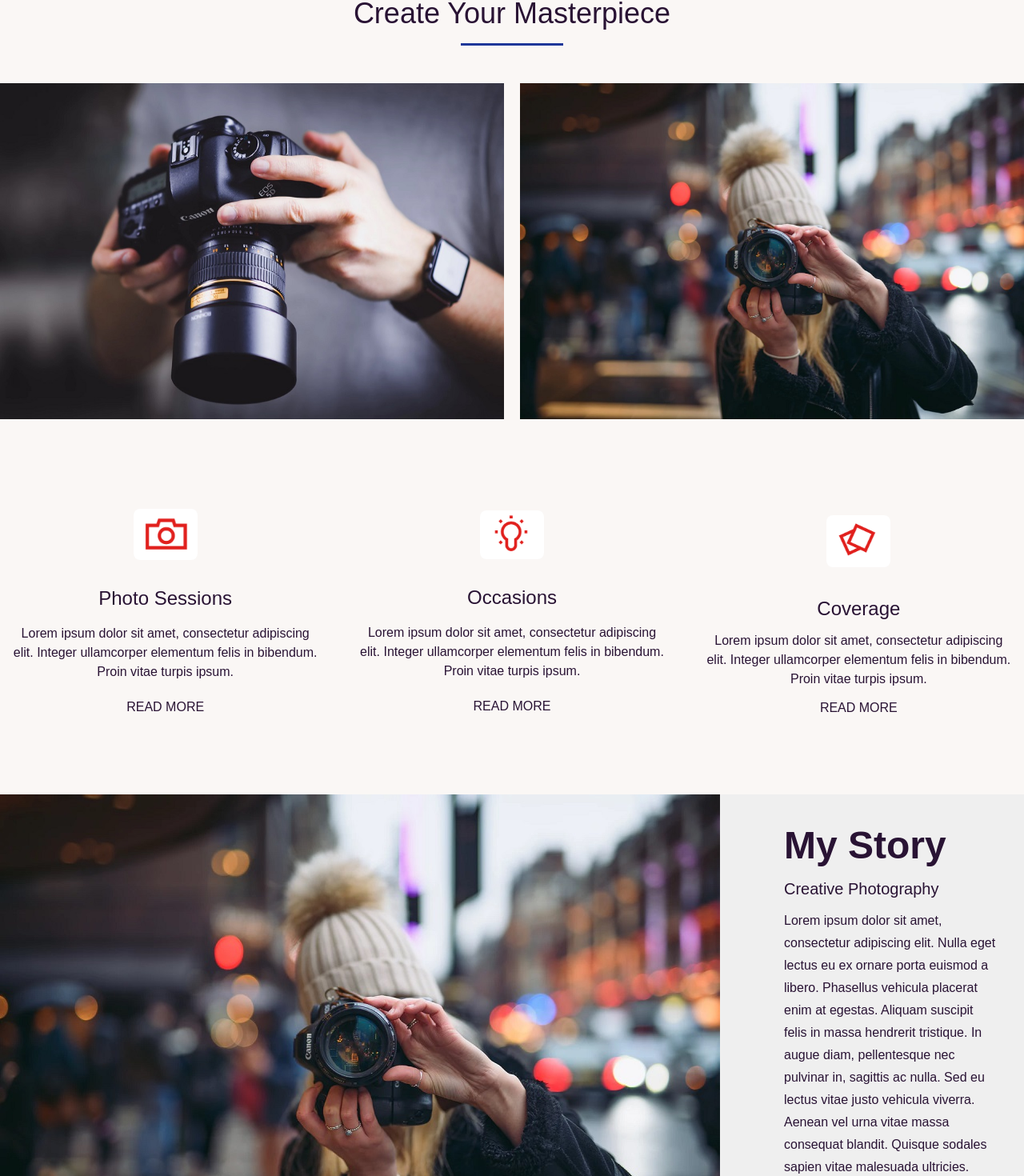
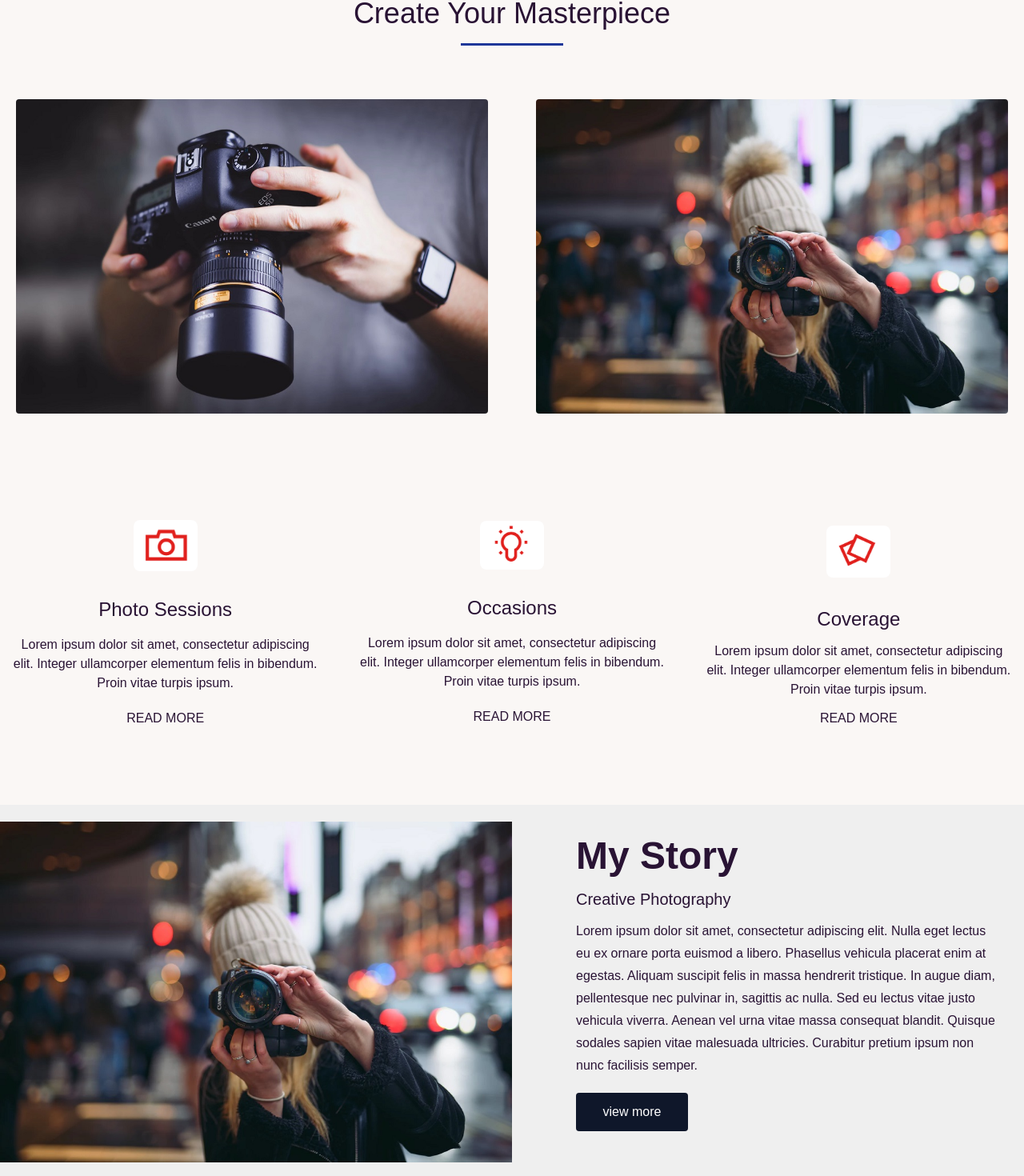
Before and after one commit to rakib53/astute-photography, a React (Create React App) app: page / in a window 1280 px wide. Shown: the part 1220-2690 px from the top of the page at 80% size. Built offline with nearby package versions, Linux system fonts and the light colour scheme; no server answers.

Commit message:
make responsive design in home page

```diff
--- a/src/pages/Home.js
+++ b/src/pages/Home.js
@@ -54,13 +54,13 @@ const Home = () => {
       <section>
         <h2 className="servicesTitle">Create Your Masterpiece</h2>
         <div className="container">
-          <div className="flex gap-5 mb-5">
-            <div>
-              <img src={photo1} alt="" />
+          <div className="grid md:grid-cols-2 gap-5 mb-5">
+            <div className="p-5">
+              <img className="rounded" src={photo1} alt="" />
             </div>
 
-            <div>
-              <img src={photo2} alt="" />
+            <div className="p-5">
+              <img className="rounded" src={photo2} alt="" />
             </div>
           </div>
         </div>
@@ -68,7 +68,7 @@ const Home = () => {
 
       <section>
         <div className="container">
-          <div className="grid grid-cols-3 gap-5 my-20">
+          <div className="grid md:grid-cols-3 gap-5 my-20">
             <div className="flex flex-col justify-center items-center  p-4 rounded-lg">
               <img src={cam} alt="" className="camImg rounded-lg my-4" />
               <h3 className="text-2xl font-medium my-4">Photo Sessions</h3>
@@ -110,12 +110,16 @@ const Home = () => {
       </section>
 
       <section className="myStr">
-        <div className="flex items-center mb-28">
-          <img src={myStory} alt="" />
-          <div className="pl-20">
-            <h2 className="text-5xl font-semibold mb-4 ">My Story</h2>
-            <p className="text-xl mb-3 font-medium">Creative Photography</p>
-            <p className="leading-7 pr-8">
+        <div className="grid md:grid-cols-2 items-center mb-28">
+          <img src={myStory} alt="" className="w-full" />
+          <div className="md:pl-20 my-10">
+            <h2 className="text-center md:text-left text-5xl font-semibold mb-4 ">
+              My Story
+            </h2>
+            <p className=" text-center md:text-left text-xl mb-3 font-medium">
+              Creative Photography
+            </p>
+            <p className="text-center md:text-left leading-7 pr-8">
               Lorem ipsum dolor sit amet, consectetur adipiscing elit. Nulla
               eget lectus eu ex ornare porta euismod a libero. Phasellus
               vehicula placerat enim at egestas. Aliquam suscipit felis in massa
@@ -125,7 +129,9 @@ const Home = () => {
               sapien vitae malesuada ultricies. Curabitur pretium ipsum non nunc
               facilisis semper.
             </p>
-            <Link>view more</Link>
+            <Link className="flex justify-center mx-auto md:mx-0 md:text-left text-center my-5 text-white rounded bg-slate-900 py-3 w-3/12">
+              view more
+            </Link>
           </div>
         </div>
       </section>
--- a/src/styles/Services.css
+++ b/src/styles/Services.css
@@ -15,7 +15,7 @@
   }
 }
 
-@media screen and (max-width: 501px) {
+@media screen and (max-width: 551px) {
   .servicesWrapper {
     grid-template-columns: repeat(1, 1fr);
     gap: 20px;
```
